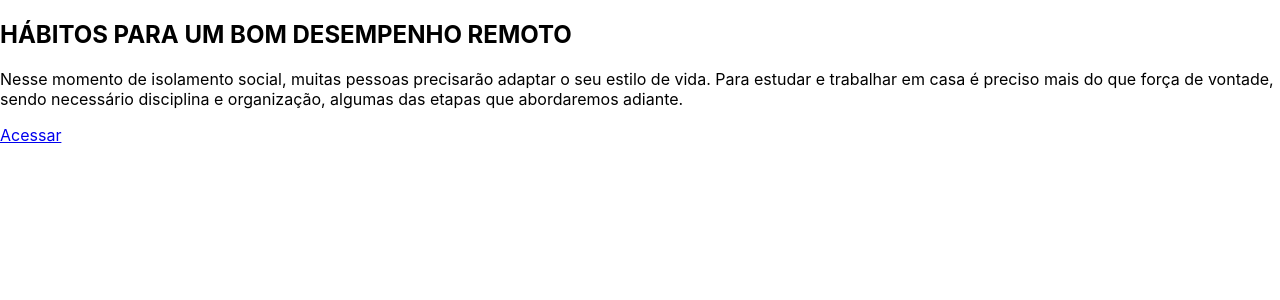
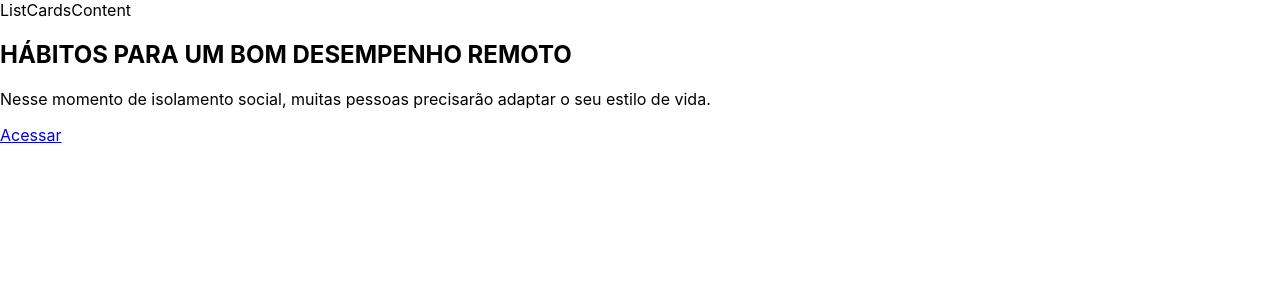
Before and after one commit to tryber/hackatrybe-covid, a React (Create React App) app: page /remoteWork/Aluno in a window 1280 px wide. Shown: the top 300 px of the page. Built offline with nearby package versions, Linux system fonts and the light colour scheme.

Commit message:
Correct format

```diff
--- a/src/remote_work/ListCardsContent.js
+++ b/src/remote_work/ListCardsContent.js
@@ -3,11 +3,11 @@ import CardsContent from './CardsContent';
 import content from './contents';
 
 function ListCardsContent({ match: { params: { type } } }) {
-  console.log(content)
   const contentFilter = content.filter((obj) => obj.type === type);
   return (
     <div className="List-Cards-Content">
-      {contentFilter.map((obj) => <CardsContent type={type} obj={obj} />)}
+      <div>ListCardsContent</div>
+      {contentFilter.map((obj) => <CardsContent key={obj.title} type={type} obj={obj} />)}
     </div>
   );
 }
--- a/src/remote_work/contents.js
+++ b/src/remote_work/contents.js
@@ -1,6 +1,5 @@
 import habitsAluno from './contents/contentHabitsAluno';
 
-console.log(habitsAluno)
 const content = [
   habitsAluno,
 ]
--- a/src/remote_work/contents/contentHabitsAluno.js
+++ b/src/remote_work/contents/contentHabitsAluno.js
@@ -12,7 +12,7 @@ Ter esses momentos bem delimitados é importante para criar uma rotina. Um senso
 
 Um dos aspectos mais difíceis de lidar quando se trabalha em casa é saber delimitar o tempo de interação com a família. Deixar claro aos familiares ou amigos do convívio local, que o momento é de estudo e que precisa se dedicar é importante. É preciso estabelecer as métricas com a família no que diz respeito a estudar em casa, de modo a evitar que seus momentos de foco sejam interrompidos.
 
-## Ambientação local
+<h2 id="ambiente-local-id">Ambientação local </h2>
 
 O processo de adaptação para um bom trabalho remoto requer acima de tudo um ambiente preparado. Para isso certifique-se que está em um local confortável, onde não será interrompido e que tenha uma boa conexão à rede.
 
@@ -41,8 +41,7 @@ Atribuir momentos de alegria e satisfação é parte de todo o processo. Permiti
 
 const briefing = `## HÁBITOS PARA UM BOM DESEMPENHO REMOTO
 
-Nesse momento de isolamento social, muitas pessoas precisarão adaptar o seu estilo de vida. Para estudar e trabalhar em casa é preciso mais do que força de vontade, sendo necessário disciplina e organização, algumas das etapas que abordaremos adiante.
-`
+Nesse momento de isolamento social, muitas pessoas precisarão adaptar o seu estilo de vida.`
 
 const obj = {
   title: 'Hábitos',
```
